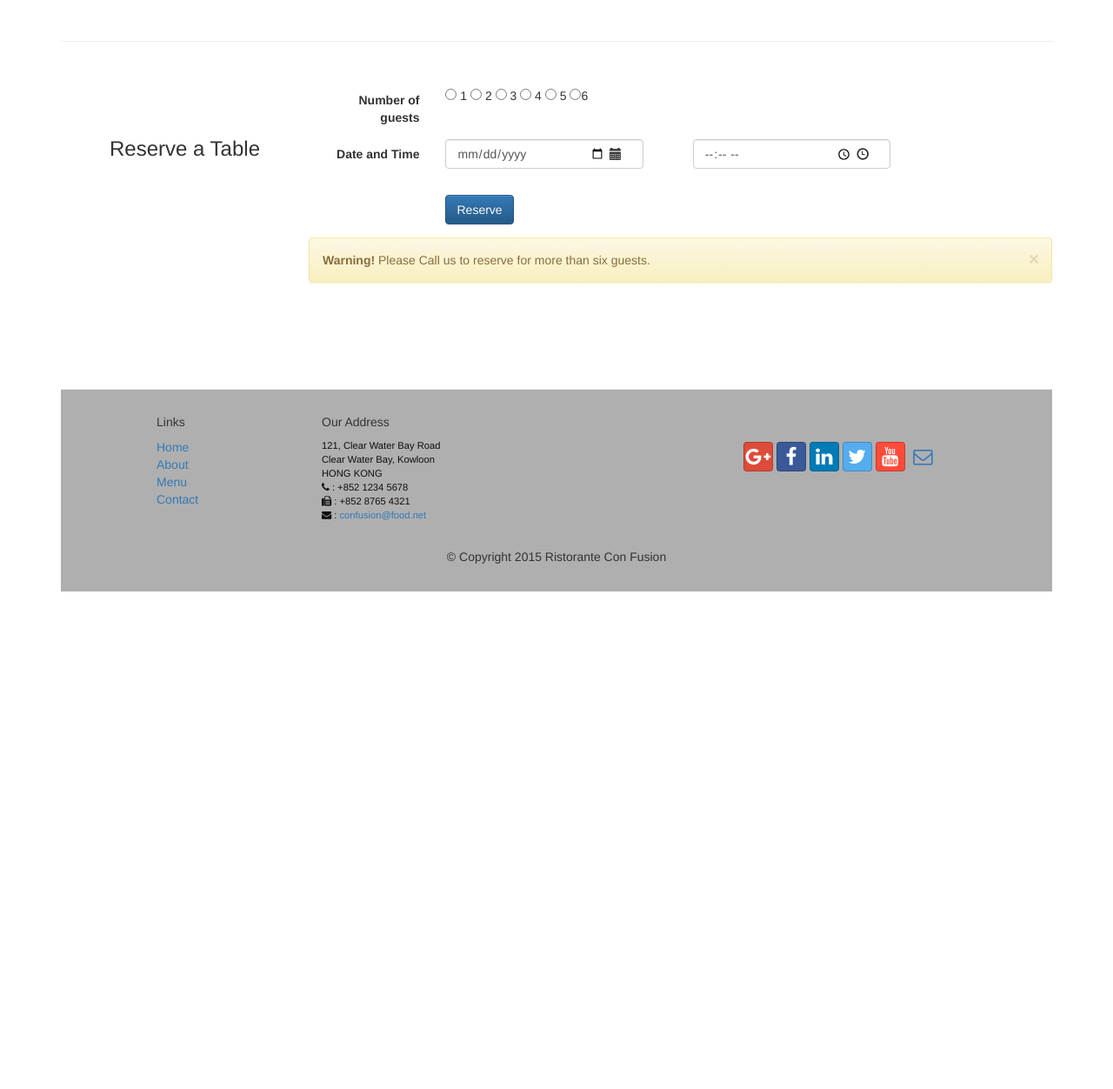
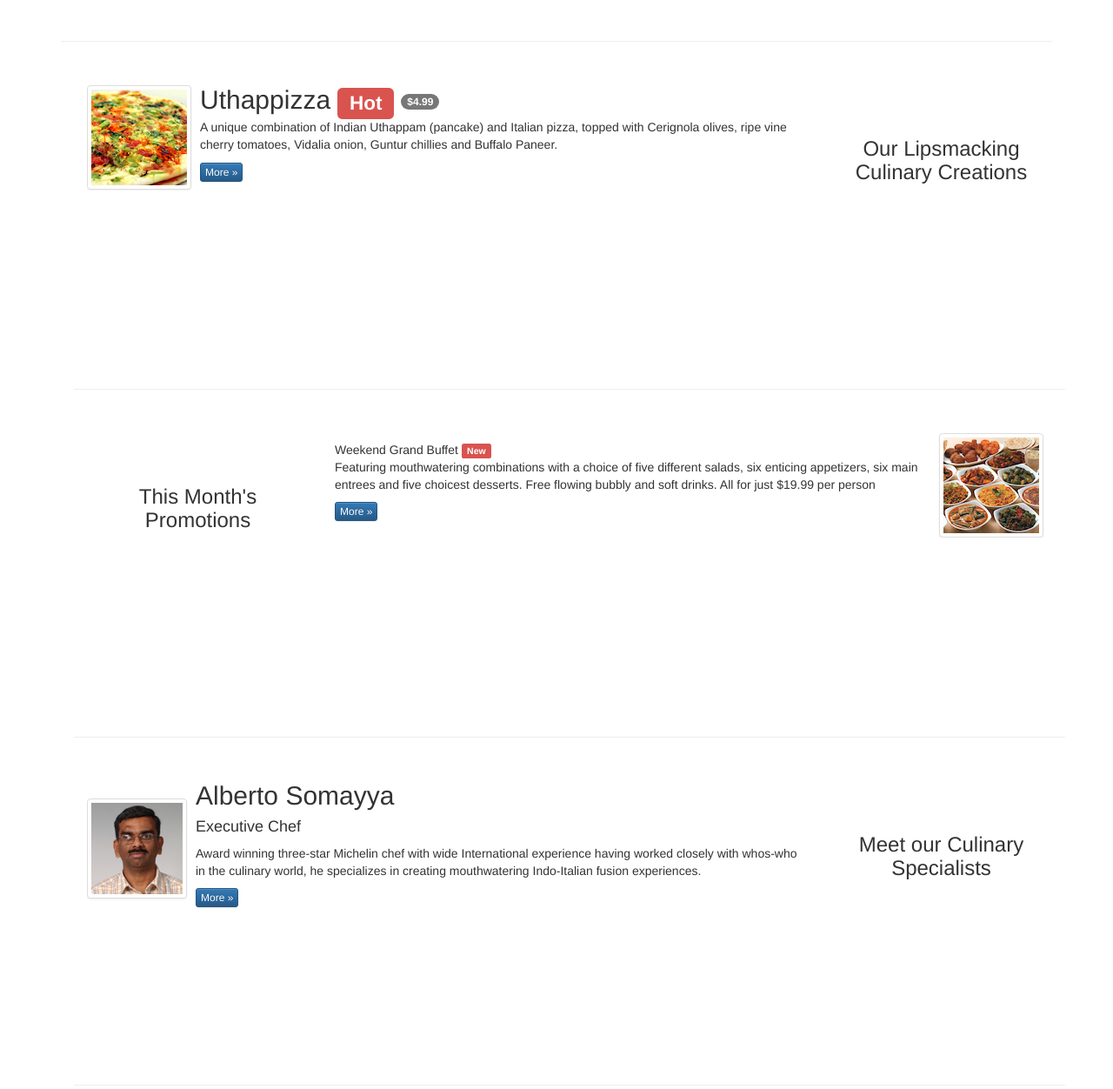
Before and after one commit to contiforza/Coursera-FullStack, a plain HTML site: page 2-Front-End-Web-UI/conFusion/index.html in a window 1280 px wide. Shown: the part 812-2064 px from the top of the page at 87% size. Before the commit the page ends 1492 px from the top, so only its background shows below. Drawn offline with nearby package versions, Linux system fonts and the light colour scheme.

Commit message:
Returned to three rows in index.html to the page.

```diff
--- a/2-Front-End-Web-UI/conFusion/index.html
+++ b/2-Front-End-Web-UI/conFusion/index.html
@@ -203,7 +203,96 @@
                     <a class="right carousel-control" href="#mycarousel" data-slide="next"><span class="glyphicon glyphicon-chevron-right"></span></a>
                 </div>
             </div>
+        </div>
+    <div class="container">
+        <div class="row row-content">
+            <div class="col-xs-12 col-sm-3 col-sm-push-9">
+                <p style="padding:20px;"></p>
+                <h3 align=center>Our Lipsmacking Culinary Creations</h3>
             </div>
+            <div class="col-xs-12 col-sm-9 col-sm-pull-3">
+                <div class="media">
+                    <div class="media-left media-middle">
+                        <a href="#">
+                            <img class="media-object img-thumbnail"
+                         src="img/uthappizza.png" alt="Uthappizza"></a>
+                    </div>
+                    <div class="media-body">
+                        <h2 class="media-heading">
+                            Uthappizza
+                            <span class="label label-danger">Hot</span>
+                            <span class="badge">$4.99</span>
+                        </h2>
+                        <p>
+                            A unique combination of Indian Uthappam (pancake) and
+                          Italian pizza, topped with Cerignola olives, ripe vine
+                          cherry tomatoes, Vidalia onion, Guntur chillies and
+                          Buffalo Paneer.
+                        </p>
+                        <p>
+                            <a class="btn btn-primary btn-xs" href="#">More &raquo;</a>
+                        </p>
+                    </div>
+                </div>
+            </div>
+        </div>
+
+        <div class="row row-content">
+            <div class="col-xs-12 col-sm-3">
+                <p style="padding:20px;"></p>
+                <h3 align=center>This Month's Promotions</h3>
+            </div>
+            <div class="col-xs-12 col-sm-9">
+                <div class="media">
+                    <div class="media-left media-middle"
+                        <h2 class="media-heading">
+                        Weekend Grand Buffet
+                        <span class="label label-danger">New</span>
+                    </h2>
+                    <p>
+                        Featuring mouthwatering combinations with a choice of five different salads, six enticing appetizers, six main entrees and five choicest desserts. Free flowing bubbly and soft drinks. All for just $19.99 per person
+                    </p>
+                    <p>
+                        <a class="btn btn-primary btn-xs" href="#">More &raquo;</a>
+                    </p>
+                </div>
+                <div class="media-left media-middle">
+                    <a href="#">
+                        <img class="media-object img-thumbnail"
+                         src="img/buffet.png" alt="Uthappizza"></a>
+                </div>
+            </div>
+        </div>
+    </div>
+
+    <div class="row row-content">
+        <div class="col-xs-12 col-sm-3 col-sm-push-9">
+            <p style="padding:20px;"></p>
+            <h3 align=center>Meet our Culinary Specialists</h3>
+        </div>
+        <div class="col-xs-12 col-sm-9 col-sm-pull-3">
+            <div class="media">
+                <div class="media-left media-middle">
+                    <a href="#">
+                        <img class="media-object img-thumbnail"
+                         src="img/alberto.png" alt="Alberto Somayya"></a>
+                </div>
+                <div class="media-body">
+                    <h2 class="media-heading">Alberto Somayya</h2>
+                    <h4>Executive Chef</h4>
+                    <p>
+                        Award winning three-star Michelin chef with wide
+                         International experience having worked closely with
+                         whos-who in the culinary world, he specializes in
+                          creating mouthwatering Indo-Italian fusion experiences.
+                    </p>
+                    <p>
+                        <a class="btn btn-primary btn-xs" href="#">More &raquo;</a>
+                    </p>
+                </div>
+            </div>
+        </div>
+    </div>
         <div class="row row-content" id="reserve">
             <div class="col-xs-12 col-sm-3">
                 <p style="padding:20px;"></p>
```
